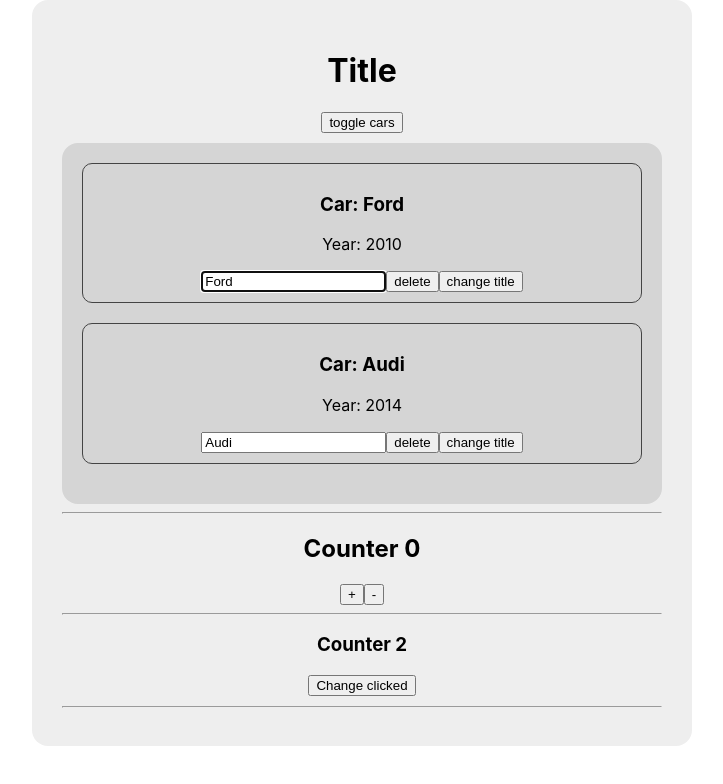
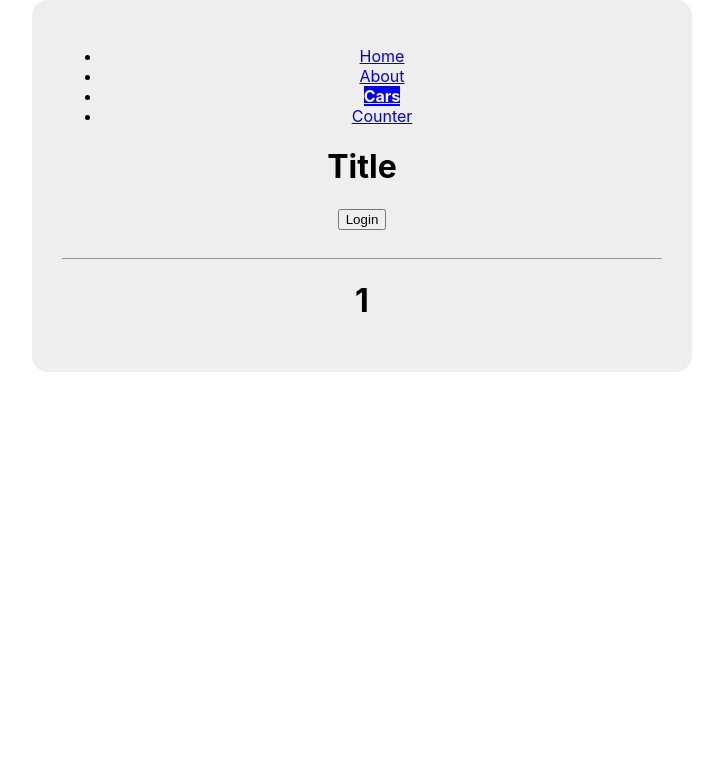
Before and after one commit to iosorin/react-quiz-example, a React app: page /cars/1 in a window 1280 px wide. Shown: the top 784 px of the page, without its empty margins (278-1001 px from the left). Built offline with nearby package versions, Linux system fonts and the light colour scheme.

Commit message:
Base routing

```diff
--- a/package.json
+++ b/package.json
@@ -50,6 +50,7 @@
         "react-app-polyfill": "^1.0.6",
         "react-dev-utils": "^10.2.1",
         "react-dom": "^16.13.1",
+        "react-router-dom": "^5.2.0",
         "resolve": "1.15.0",
         "resolve-url-loader": "3.1.1",
         "sass-loader": "8.0.2",
--- /dev/null
+++ b/src/About/index.js
@@ -0,0 +1,20 @@
+import React from 'react';
+
+const About = (props) => {
+    const goToHome = () => {
+        // props.history.push('/');
+
+        props.history.push({
+            pathname: '/'
+        });
+    };
+
+    return (
+        <div>
+            <h1>About page component</h1>
+            <button onClick={goToHome}>goToHome</button>
+        </div>
+    );
+};
+
+export default About;
--- a/src/App.js
+++ b/src/App.js
@@ -1,8 +1,19 @@
 import './App.scss';
 import React, { Component } from 'react';
+import {
+    Route,
+    NavLink,
+    Link,
+    Switch,
+    Redirect
+} from 'react-router-dom';
+
 import Car from './Car';
+import CarDetail from './CarDetail';
+
+import About from './About';
+import Counter from './Counter';
 import ErrorBoundary from './ErrorBoundary';
-import Counter from './Counter';
 
 export const ClickedContext = React.createContext(false);
 
@@ -21,12 +32,13 @@ class App extends Component {
                 {
                     name: 'Audi',
                     year: 2014
-                }
-                // {     name: 'Mazda',     year: 2008 }
+                },
+                { name: 'Mazda', year: 2008 }
             ],
             clicked: false,
             showCars: true,
-            title: 'Title'
+            title: 'Title',
+            isLogged: false
         };
     }
 
@@ -67,11 +79,11 @@ class App extends Component {
 
     /* begin lifecycles */
     componentWillMount() {
-        console.log('componentWillMount');
+        // console.log('componentWillMount');
     }
 
     componentDidMount() {
-        console.log('componentDidMount');
+        // console.log('componentDidMount');
     }
 
     /* end lifecycles */
@@ -103,7 +115,17 @@ class App extends Component {
                                 this,
                                 car.name
                             )}
-                        />
+                        >
+                            <Link
+                                style={{
+                                    display: 'block',
+                                    margin: '10px auto 20px'
+                                }}
+                                to={'/cars/' + car.name.toLowerCase()}
+                            >
+                                see details
+                            </Link>
+                        </Car>
                     </ErrorBoundary>
                 );
             });
@@ -111,8 +133,79 @@ class App extends Component {
 
         return (
             <div className={'App'}>
+                <nav className="nav">
+                    <ul>
+                        <li>
+                            <NavLink
+                                to={{
+                                    pathname: '/',
+                                    search: '?a=1&b=22',
+                                    hash: '#section-2'
+                                }}
+                                exact
+                            >
+                                Home
+                            </NavLink>
+                        </li>
+                        <li>
+                            <NavLink
+                                to="/about"
+                                activeStyle={{
+                                    textTransform: 'uppercase'
+                                }}
+                            >
+                                About
+                            </NavLink>
+                        </li>
+                        <li>
+                            <NavLink to="/cars">Cars</NavLink>
+                        </li>
+
+                        <li>
+                            <NavLink to="/counter">Counter</NavLink>
+                        </li>
+                    </ul>
+                </nav>
+
                 <h1>{this.state.title}</h1>
 
+                <button
+                    style={{
+                        margin: '0 auto 20px'
+                    }}
+                    onClick={() =>
+                        this.setState({
+                            isLogged: !this.state.isLogged
+                        })
+                    }
+                >
+                    {this.state.isLogged ? 'Logout' : 'Login'}
+                </button>
+
+                <hr />
+
+                <Switch>
+                    <Route
+                        exact
+                        path="/"
+                        render={() => <h1>Home page</h1>}
+                    />
+
+                    {this.state.isLogged ? (
+                        <Route
+                            exact
+                            path="/about"
+                            component={About}
+                        />
+                    ) : null}
+
+                    <Route path="/cars/:name" component={CarDetail} />
+
+                    <Route
+                        path="/cars"
+                        render={() => {
+                            return (
+                                <React.Fragment>
                                     <button
                                         onClick={this.toggleCars}
                                         style={{
@@ -122,18 +215,30 @@ class App extends Component {
                                     >
                                         toggle cars
                                     </button>
-
-                <div className={'App-container'}>{cars}</div>
+                                    <div className={'App-container'}>
+                                        {cars}
+                                    </div>
 
                                     <hr />
+                                </React.Fragment>
+                            );
+                        }}
+                    />
 
-                <ClickedContext.Provider value={this.state.clicked}>
+                    <Route
+                        path="/counter"
+                        render={() => {
+                            return (
+                                <ClickedContext.Provider
+                                    value={this.state.clicked}
+                                >
                                     <Counter />
 
                                     <button
                                         onClick={() =>
                                             this.setState({
-                                clicked: !this.state.clicked
+                                                clicked: !this.state
+                                                    .clicked
                                             })
                                         }
                                         style={{
@@ -144,8 +249,29 @@ class App extends Component {
                                         Change clicked
                                     </button>
                                 </ClickedContext.Provider>
+                            );
+                        }}
+                    />
 
-                <hr />
+                    {/* back to home page */}
+                    <Redirect to={'/'} />
+
+                    {/* 404 */}
+                    {/* <Route
+                        render={() => {
+                            return (
+                                <h1
+                                    style={{
+                                        color: 'red',
+                                        textAlign: 'center'
+                                    }}
+                                >
+                                    Page not found
+                                </h1>
+                            );
+                        }}
+                    /> */}
+                </Switch>
             </div>
         );
     }
--- a/src/App.scss
+++ b/src/App.scss
@@ -16,3 +16,11 @@
         border: 2px solid #000;
     }
 }
+
+.nav {
+    a.active {
+        font-weight: bold;
+        background: blue;
+        color: #fff;
+    }
+}
--- /dev/null
+++ b/src/CarDetail/index.js
@@ -0,0 +1,14 @@
+import React, { Component } from 'react';
+
+class index extends Component {
+    render() {
+        console.log('this.props', this.props);
+        return (
+            <div style={{ textAlign: 'center' }}>
+                <h1>{this.props.match.params.name}</h1>
+            </div>
+        );
+    }
+}
+
+export default index;
--- a/src/index.js
+++ b/src/index.js
@@ -3,13 +3,17 @@ import ReactDOM from 'react-dom';
 import './index.css';
 import App from './App';
 import * as serviceWorker from './serviceWorker';
+import { BrowserRouter } from 'react-router-dom';
 
-ReactDOM.render(
+const application = (
     <React.StrictMode>
-        <App />
-    </React.StrictMode>,
-    document.getElementById('root')
+        <BrowserRouter>
+            <App />
+        </BrowserRouter>
+    </React.StrictMode>
 );
+
+ReactDOM.render(application, document.getElementById('root'));
 
 // If you want your app to work offline and load faster, you can change
 // unregister() to register() below. Note this comes with some pitfalls.
```
Also changed, not shown: src/Car/index.js (+10 -3 lines), 1 other file (tests, documents, lock files or other folders). Lines whose indentation alone changed are shown as unchanged.
